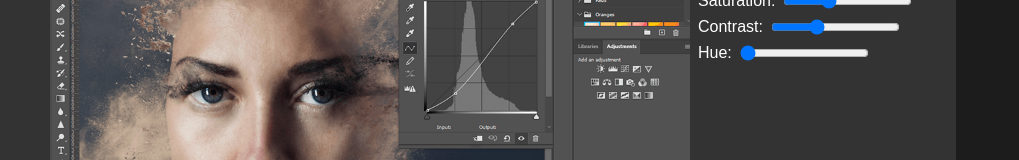
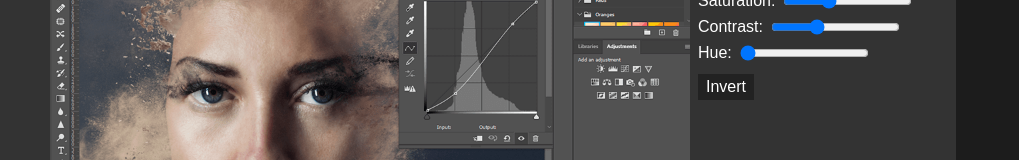
Before and after one commit to enijar/ps, a React (Create React App) app: page / in a window 1280 px wide. Shown: the part 160-320 px from the top of the page, without its empty margins (0-1019 px from the left). Built offline with nearby package versions, Linux system fonts and the light colour scheme.

Commit message:
feat: invert toggle

```diff
--- a/src/components/canvas/canvas.tsx
+++ b/src/components/canvas/canvas.tsx
@@ -30,6 +30,7 @@ export default function Canvas({ src, width = 640, height = 480 }: Props) {
     hue,
     zoom,
     setZoom,
+    invert,
   } = React.useContext(PsContext) as PsContextType;
   const wrapper = React.useRef<HTMLDivElement | null>(null);
   const img = React.useRef<HTMLImageElement | null>(null);
@@ -43,7 +44,7 @@ export default function Canvas({ src, width = 640, height = 480 }: Props) {
     const translateX = position.x * width;
     const translateY = position.y * height;
     return {
-      filter: `saturate(${saturation}) contrast(${contrast}) hue-rotate(${hue}deg)`,
+      filter: `saturate(${saturation}) contrast(${contrast}) hue-rotate(${hue}deg) invert(${invert})`,
       transform: `translate(${translateX}px, ${translateY}px) scale(${zoom}) rotate(${rotation}deg) scaleX(${flipX}) scaleY(${flipY})`,
     };
   }, [
@@ -57,6 +58,7 @@ export default function Canvas({ src, width = 640, height = 480 }: Props) {
     saturation,
     contrast,
     hue,
+    invert,
   ]);
 
   React.useEffect(() => {
--- a/src/components/sidebar/sidebar.tsx
+++ b/src/components/sidebar/sidebar.tsx
@@ -34,6 +34,8 @@ export default function Sidebar() {
     hue,
     setHue,
     reset,
+    invert,
+    setInvert,
   } = React.useContext(PsContext) as PsContextType;
 
   const onOpacityChange = React.useCallback<React.ChangeEventHandler>(
@@ -70,6 +72,10 @@ export default function Sidebar() {
     },
     [setHue]
   );
+
+  const toggleInvert = React.useCallback<React.RefCallback<any>>(() => {
+    setInvert((invert: number) => (invert === 0 ? 1 : 0));
+  }, [setInvert]);
 
   return (
     <Wrapper>
@@ -140,6 +146,9 @@ export default function Sidebar() {
           value={hue}
         />
       </InputWrapper>
+      <InputWrapper>
+        <button onClick={toggleInvert}>Invert</button>
+      </InputWrapper>
     </Wrapper>
   );
 }
--- a/src/config/consts.ts
+++ b/src/config/consts.ts
@@ -41,4 +41,5 @@ export const DEFAULTS = {
   saturation: 1,
   contrast: 1,
   hue: 0,
+  invert: 0,
 };
--- a/src/context/ps.tsx
+++ b/src/context/ps.tsx
@@ -29,6 +29,8 @@ export type PsContextType = {
   zoom: number;
   setZoom: React.Dispatch<React.SetStateAction<number>>;
   reset: React.RefCallback<any>;
+  invert: number;
+  setInvert: React.RefCallback<any>;
 };
 
 export const PsContext = React.createContext({});
@@ -45,6 +47,7 @@ export default function PsContextProvider({ children }: Props) {
   const [saturation, setSaturation] = React.useState<number>(1);
   const [contrast, setContrast] = React.useState<number>(1);
   const [hue, setHue] = React.useState<number>(0);
+  const [invert, setInvert] = React.useState<number>(0);
 
   const reset = React.useCallback(() => {
     setPosition(DEFAULTS.position);
@@ -56,6 +59,7 @@ export default function PsContextProvider({ children }: Props) {
     setSaturation(DEFAULTS.saturation);
     setContrast(DEFAULTS.contrast);
     setHue(DEFAULTS.hue);
+    setHue(DEFAULTS.invert);
   }, []);
 
   React.useEffect(() => {
@@ -109,6 +113,8 @@ export default function PsContextProvider({ children }: Props) {
         zoom,
         setZoom,
         reset,
+        invert,
+        setInvert,
       }}
     >
       {children}
```
